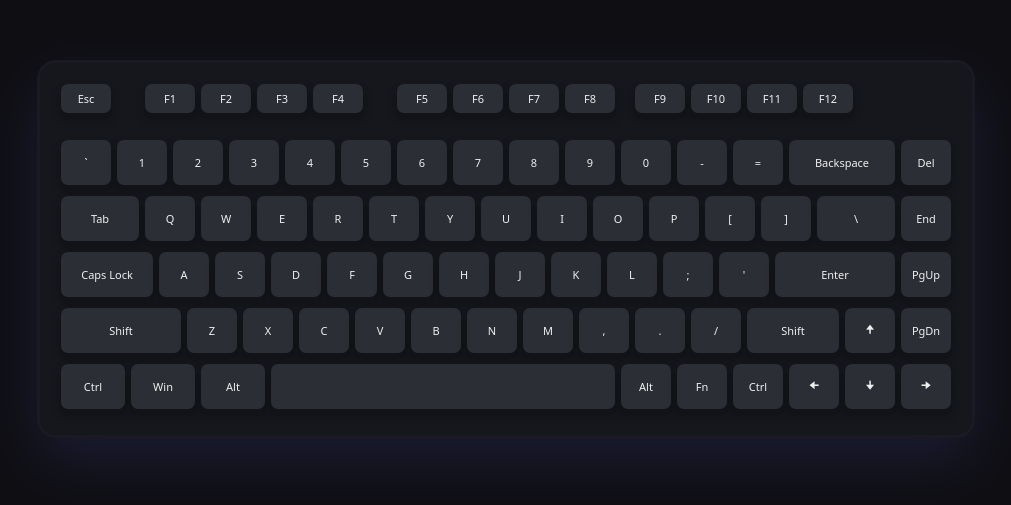
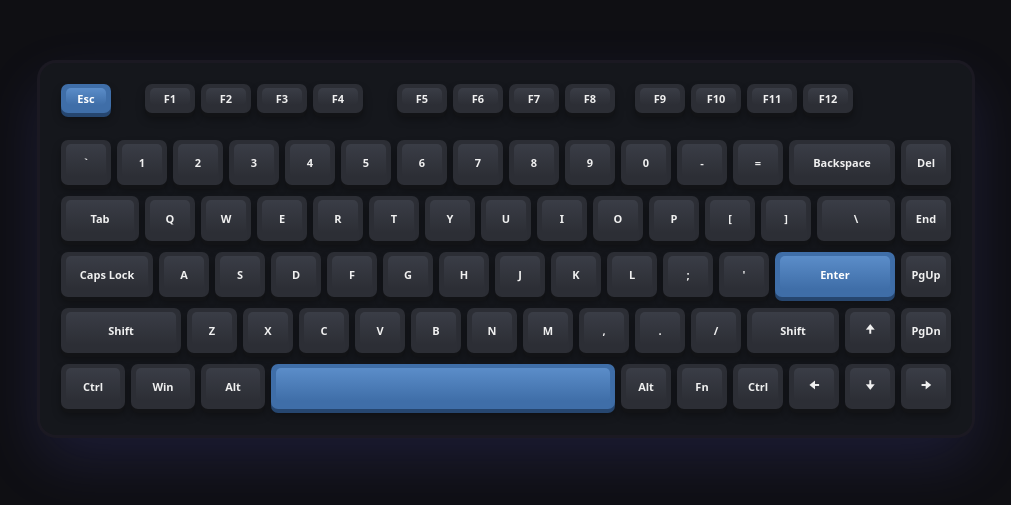
Before and after one commit to oishanid/kbd-sim, a plain HTML site: page index.html in a window 1280 px wide. Shown: the part 151-656 px from the top of the page, without its empty margins (134-1145 px from the left). Drawn offline with Linux system fonts and the light colour scheme.

Commit message:
Added different colored keys

```diff
--- a/js/build.js
+++ b/js/build.js
@@ -26,6 +26,10 @@ export function buildKeyboard(layout, container) {
             keycapDiv.classList.add("keycap");
             keycapDiv.textContent = keyData.label; // set the text shown as the label of the key
 
+            if (keyData.mod) {
+                keycapDiv.classList.add("modkey");
+            }
+
             keyDiv.append(keycapDiv);
             rowDiv.append(keyDiv);
         }
--- a/js/layout.js
+++ b/js/layout.js
@@ -1,12 +1,12 @@
-function key(code, label, span = 4, accent = false) {
-    return { code: code, label: label, span: span, accent: accent};
+function key(code, label, span = 4, mod = false) {
+    return { code: code, label: label, span: span, mod: mod};
 }
 
 function gap(span) {
     return { code: null, label:"", span: span};
 }
 
-//Keyboard Layout (array (keyboard) of arrays (rows) with keys)
+// Keyboard Layout (array (keyboard) of arrays (rows) with keys)
 
 export const layout = [
     // Row 1
@@ -106,14 +106,14 @@ export const layout = [
     // Row 6
     [
         key("ControlLeft", "Ctrl", 5),
-        key("MetaLeft", "Win", 5), // or like windows symbol
+        key("MetaLeft", "Win", 5),
         key("AltLeft", "Alt", 5),
         key("Space", "", 25, true),
         key("AltRight", "Alt"),
         key("Function", "Fn"),
         key("ControlRight", "Ctrl"),
-        key("ArrowLeft", "🠈", 4, true),
-        key("ArrowDown", "🠋", 4, true),
-        key("ArrowRight", "🠊", 4, true),
+        key("ArrowLeft", "🠈"),
+        key("ArrowDown", "🠋"),
+        key("ArrowRight", "🠊"),
     ]
 ];
--- a/style.css
+++ b/style.css
@@ -1,3 +1,15 @@
+:root {
+    --keycap-bg: #2c2e35;
+    --keycap-top: #3a3d46;
+    --keycap-text: #f0f0f0;
+    --keycap-wall: #121316;
+
+    --modkey-bg: #3f6ea8;
+    --modkey-top: #5b8dc9;
+    --modkey-text: #ffffff;
+    --modkey-wall: #26466f;
+}
+
 * {
     box-sizing: border-box;
 }
@@ -40,20 +52,43 @@ body {
 }
 
 .keycap {
+    --base: var(--keycap-bg);
+    --top: var(--keycap-top);
+    --wall: var(--keycap-wall);
+
+    position: relative;
+    isolation: isolate;
+
     width: 100%;
     height: 90%;
     display: grid;
     place-items: center;
 
-    background: #2c2e35;
-    color: #f0f0f0;
+    background: var(--base);
+    color: var(--keycap-text);
     font-size: 11px;
-    font-weight: 600px;
+    font-weight: 600;
     border-radius: 7px;
 
     box-shadow:
-        0 4px 0 #121316,
+        0 4px 0 var(--wall),
         0 6px 8px rgba(0, 0, 0, 0.35);
 
     user-select: none;
 }
+
+.keycap::before {
+    content: "";
+    position: absolute;
+    inset: 4px 5px 8px 5px;
+    border-radius: 5px;
+    background: linear-gradient(to bottom, var(--top), var(--base));
+    z-index: -1;
+}
+
+.keycap.modkey {
+    --base: var(--modkey-bg);
+    --top: var(--modkey-top);
+    --wall: var(--modkey-wall);
+    color: var(--modkey-text);
+}
```
Also changed, not shown: index.js (deleted), 1 other file.
